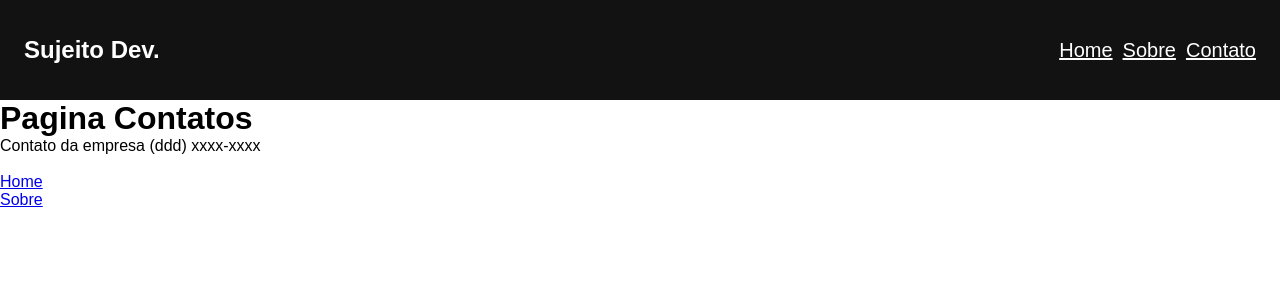
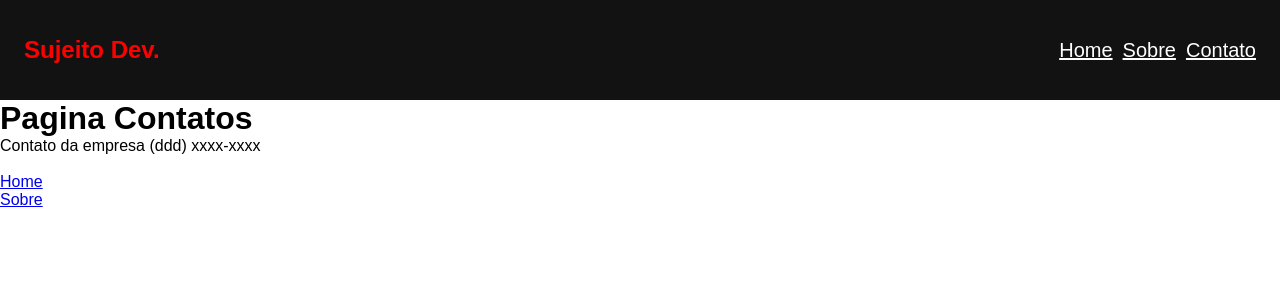
Before and after one commit to dandarabianca/projeto-empresa, a React (Create React App) app: page /contato in a window 1280 px wide. Shown: the top 300 px of the page. Built offline with nearby package versions, Linux system fonts and the light colour scheme.

Commit message:
Ajustando cores

```diff
--- a/src/components/Header/styles.css
+++ b/src/components/Header/styles.css
@@ -3,7 +3,7 @@ header{
     width: 100%;
     height: 100px;
     background-color: #121212;
-    color: #fff;
+    color: red;
 
     display: flex;
     align-items: center;
```
